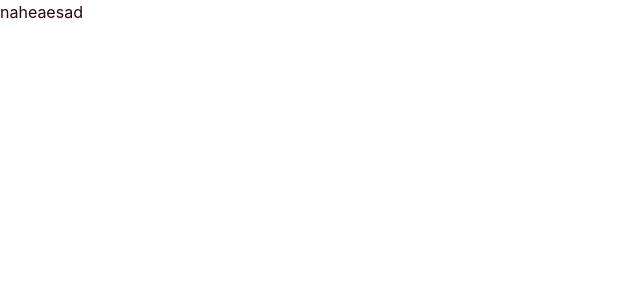
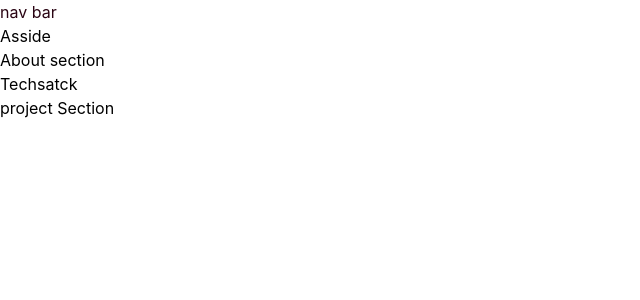
Before and after one commit to ISHUMANSS/Portfolio-website, a React (Create React App) app in the folder portfolio/: page / in a window 1280 px wide. Shown: the top 300 px of the page, without its empty margins (0-640 px from the left). Built offline with nearby package versions, Linux system fonts and the light colour scheme.

Commit message:
some set up while i have time

```diff
--- /dev/null
+++ b/portfolio/src/components/Aside/Aside.jsx
@@ -0,0 +1,14 @@
+
+//this will be on all pages on the right to have my contact info avaiable for all time
+//will have the contact section.jsx on it
+
+function Aside() {
+
+    return(
+        <div>
+            Asside
+        </div>
+    );
+}
+
+export default Aside;
--- a/portfolio/src/components/Home/HomePage.jsx
+++ b/portfolio/src/components/Home/HomePage.jsx
@@ -1,13 +1,22 @@
 //home page will contain all the information needed in short easy details
 //will have links to bigger sections so that the viewer can gain more information if they want to
 
+
+import AboutSection from "../About/AboutSection";
+import Aside from "../Aside/Aside";
 import NavBar from "../Nav/NavBar";
+import ProjectSection from "../Projects/ProjectSection";
+import TechStackSection from "../TechStack/TechStackSection";
 
 function HomePage(){
 
     return(
        <div className="content">
             <NavBar />
+            <Aside />
+            <AboutSection />
+            <TechStackSection />
+            <ProjectSection />
 
 
 
--- a/portfolio/src/components/Nav/NavBar.jsx
+++ b/portfolio/src/components/Nav/NavBar.jsx
@@ -4,7 +4,7 @@ function NavBar(){
 
     return(
         <div className="navBar">
-            naheaesad
+            nav bar
 
         </div>
     );
--- a/portfolio/src/components/TechStack/TechStackSection.jsx
+++ b/portfolio/src/components/TechStack/TechStackSection.jsx
@@ -3,9 +3,9 @@
 function TechStackSection() {
 
     return(
-       <>
+       <div>
             Techsatck
-       </>
+       </div>
     );
 
 }
```
